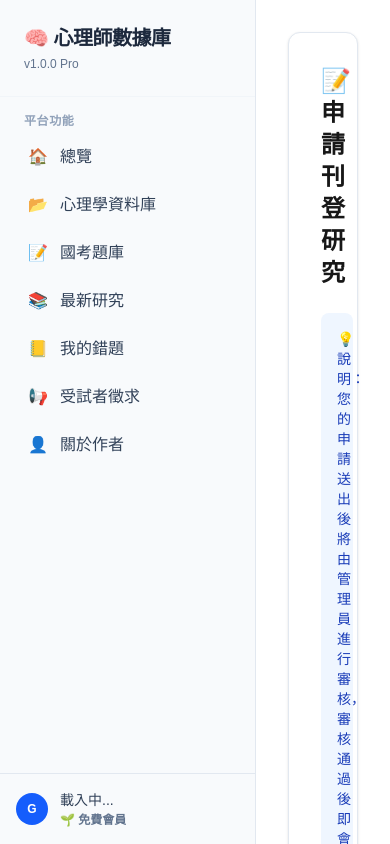
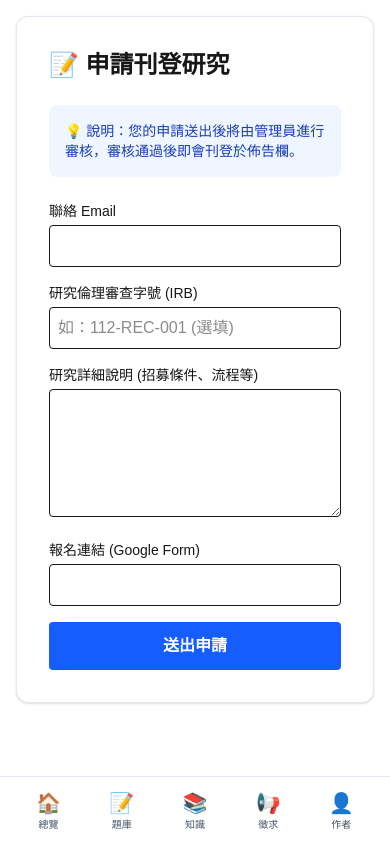
Before and after one commit to tanky316/psy-exam-platform, a Next.js app: page /dashboard/recruitment/new in a window 390 px wide. Built offline with nearby package versions, Linux system fonts and the light colour scheme; no server answers.

Commit message:
Fix mobile layout layout hidden

```diff
--- a/app/dashboard/layout.tsx
+++ b/app/dashboard/layout.tsx
@@ -10,27 +10,18 @@ export default function DashboardLayout({
 }: {
   children: React.ReactNode;
 }) {
-  const [user, setUser] = useState<any>(null); // 使用 any 以便容納 profile 資料
+  const [user, setUser] = useState<any>(null);
   const router = useRouter();
 
   useEffect(() => {
     const checkUser = async () => {
-      // 1. 先確認登入
       const { data: { user } } = await supabase.auth.getUser();
-
-      if (!user) {
-        // 如果沒登入，踢回去 (開發測試時若覺得煩可先註解掉下一行)
-        // router.push('/login');
-      } else {
-        // 2. [關鍵] 去 profiles 表查這個人的等級
+      if (user) {
         const { data: profile } = await supabase
           .from('profiles')
           .select('*')
           .eq('id', user.id)
           .single();
-
-        // 3. 把 user (帳號資料) 和 profile (會員檔案) 合併存起來
-        // 這樣 user.email 和 user.is_vip 都可以用
         setUser({ ...user, ...profile });
       }
     };
@@ -39,10 +30,11 @@ export default function DashboardLayout({
 
   return (
     <div className="flex h-screen bg-white">
-      {/* --- 左側側邊欄 Sidebar --- */}
-      <aside className="w-64 border-r border-slate-200 bg-slate-50 flex flex-col fixed md:relative h-full z-10">
 
-        {/* Logo 區 */}
+      {/* --- 電腦版側邊欄 (Sidebar) --- */}
+      {/* [修改] 加上 hidden md:flex：在手機上隱藏，在中型螢幕以上顯示 */}
+      <aside className="hidden md:flex w-64 border-r border-slate-200 bg-slate-50 flex-col fixed h-full z-10">
+
         <div className="p-6 border-b border-slate-100">
           <Link href="/">
             <h1 className="text-xl font-bold text-slate-800 tracking-tight cursor-pointer">
@@ -52,7 +44,6 @@ export default function DashboardLayout({
           <p className="text-xs text-slate-500 mt-1">v1.0.0 Pro</p>
         </div>
 
-        {/* 選單區 */}
         <nav className="flex-1 p-4 space-y-2 overflow-y-auto">
           <div className="text-xs font-semibold text-slate-400 uppercase tracking-wider mb-2 px-2">
             平台功能
@@ -60,40 +51,35 @@ export default function DashboardLayout({
           <Link href="/dashboard" className="flex items-center px-3 py-2 text-slate-700 rounded-lg hover:bg-slate-200 transition-colors">
             <span className="mr-3">🏠</span> 總覽
           </Link>
-          <Link href="/dashboard/knowledge" className="flex items-center px-3 py-2 text-slate-700 rounded-lg hover:bg-slate-200 transition-colors">
-            <span className="mr-3">📂</span> 心理學資料庫
-          </Link>
           <Link href="/dashboard/exam" className="flex items-center px-3 py-2 text-slate-700 rounded-lg hover:bg-slate-200 transition-colors">
             <span className="mr-3">📝</span> 國考題庫
           </Link>
+          <Link href="/dashboard/knowledge" className="flex items-center px-3 py-2 text-slate-700 rounded-lg hover:bg-slate-200 transition-colors">
+            <span className="mr-3">📚</span> 知識資料庫
+          </Link>
           <Link href="/dashboard/research" className="flex items-center px-3 py-2 text-slate-700 rounded-lg hover:bg-slate-200 transition-colors">
-            <span className="mr-3">📚</span> 最新研究
+            <span className="mr-3">🔬</span> 最新研究
+          </Link>
+          <Link href="/dashboard/recruitment" className="flex items-center px-3 py-2 text-slate-700 rounded-lg hover:bg-slate-200 transition-colors">
+            <span className="mr-3">📢</span> 受試者徵求
           </Link>
           <Link href="/dashboard/mistakes" className="flex items-center px-3 py-2 text-slate-700 rounded-lg hover:bg-slate-200 transition-colors">
             <span className="mr-3">📒</span> 我的錯題
-          </Link>
-          <Link href="/dashboard/recruitment" className="flex items-center px-3 py-2 text-slate-700 rounded-lg hover:bg-slate-200 transition-colors">
-            <span className="mr-3">📢</span> 受試者徵求
           </Link>
           <Link href="/dashboard/about" className="flex items-center px-3 py-2 text-slate-700 rounded-lg hover:bg-slate-200 transition-colors">
             <span className="mr-3">👤</span> 關於作者
           </Link>
         </nav>
 
-        {/* 使用者區塊 */}
         <div className="p-4 border-t border-slate-200 bg-slate-50">
           <div className="flex items-center overflow-hidden">
-            {/* 頭像：顯示 Email 首字，VIP 變金色，免費會員變藍色 */}
             <div className={`w-8 h-8 rounded-full flex-shrink-0 flex items-center justify-center text-white font-bold text-xs ${user?.is_vip ? 'bg-amber-500' : 'bg-blue-600'}`}>
               {user?.email ? user.email.charAt(0).toUpperCase() : 'G'}
             </div>
-
             <div className="ml-3 overflow-hidden">
               <p className="text-sm font-medium text-slate-700 truncate" title={user?.email}>
                 {user?.email || '載入中...'}
               </p>
-
-              {/* [修改] 顯示會員等級 */}
               <p className={`text-xs font-bold mt-0.5 ${user?.is_vip ? 'text-amber-500' : 'text-slate-500'}`}>
                 {user?.is_vip ? '👑 VIP尊榮會員' : '🌱 免費會員'}
               </p>
@@ -102,8 +88,34 @@ export default function DashboardLayout({
         </div>
       </aside>
 
-      {/* --- 右側主要內容區 --- */}
-      <main className="flex-1 overflow-y-auto bg-white p-8 ml-64 md:ml-0">
+      {/* --- 手機版底部導航列 (Bottom Bar) --- */}
+      {/* [新增] 這是手機專用的選單，固定在底部，只在手機顯示 (md:hidden) */}
+      <div className="md:hidden fixed bottom-0 left-0 right-0 bg-white border-t border-slate-200 flex justify-around items-center p-3 z-50 shadow-lg pb-safe">
+        <Link href="/dashboard" className="flex flex-col items-center text-slate-600 hover:text-blue-600">
+          <span className="text-xl">🏠</span>
+          <span className="text-[10px]">總覽</span>
+        </Link>
+        <Link href="/dashboard/exam" className="flex flex-col items-center text-slate-600 hover:text-blue-600">
+          <span className="text-xl">📝</span>
+          <span className="text-[10px]">題庫</span>
+        </Link>
+        <Link href="/dashboard/knowledge" className="flex flex-col items-center text-slate-600 hover:text-blue-600">
+          <span className="text-xl">📚</span>
+          <span className="text-[10px]">知識</span>
+        </Link>
+        <Link href="/dashboard/recruitment" className="flex flex-col items-center text-slate-600 hover:text-blue-600">
+          <span className="text-xl">📢</span>
+          <span className="text-[10px]">徵求</span>
+        </Link>
+        <Link href="/dashboard/about" className="flex flex-col items-center text-slate-600 hover:text-blue-600">
+          <span className="text-xl">👤</span>
+          <span className="text-[10px]">作者</span>
+        </Link>
+      </div>
+
+      {/* --- 主要內容區 --- */}
+      {/* [修改] pb-24: 手機版底部留白給導航列; md:ml-64: 電腦版左邊留白給側邊欄; ml-0: 手機版左邊不留白 */}
+      <main className="flex-1 overflow-y-auto bg-white p-4 md:p-8 ml-0 md:ml-64 pb-24 md:pb-8">
         <div className="max-w-4xl mx-auto">
           {children}
         </div>
@@ -111,3 +123,4 @@ export default function DashboardLayout({
     </div>
   );
 }
+// fix mobile layout。
```
